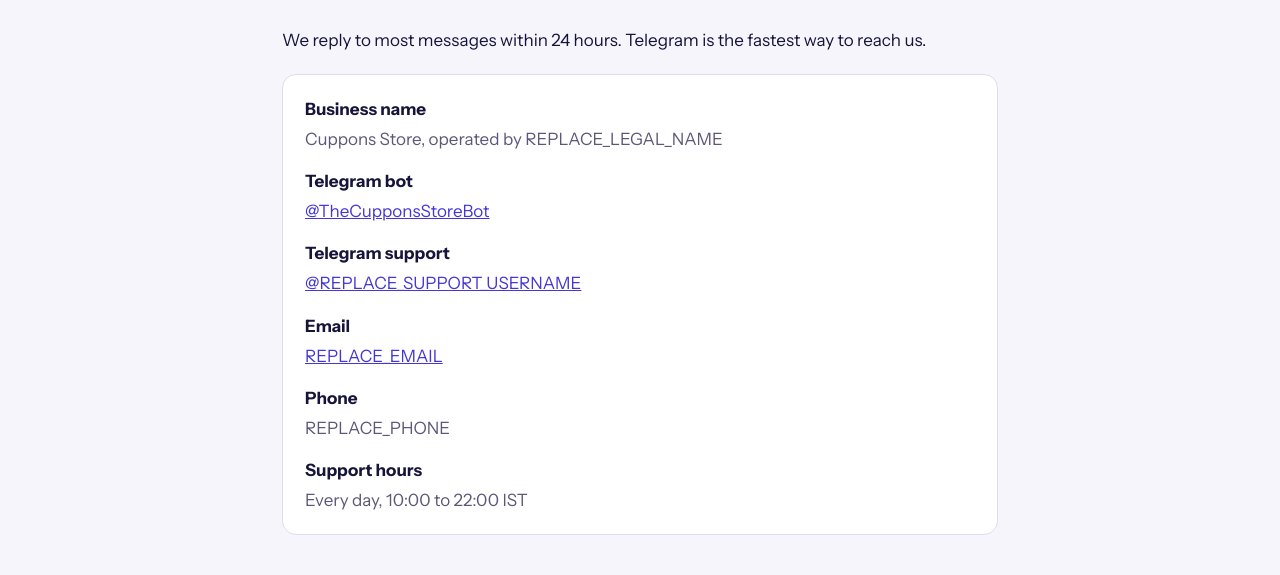
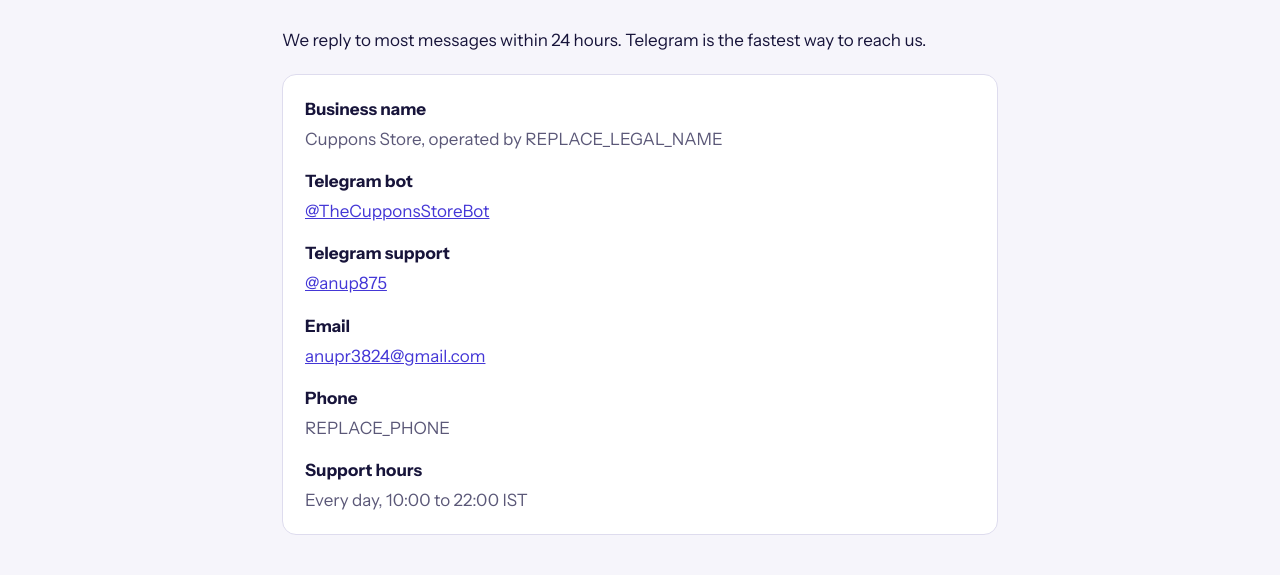
Before and after one commit to royjumi54-sys/cuppons-Store-website-, a plain HTML site: page contact.html in a window 1280 px wide. Shown: the part 208-783 px from the top of the page. Drawn offline with nearby package versions, Linux system fonts and the light colour scheme.

Commit message:
Update contact.html

```diff
--- a/contact.html
+++ b/contact.html
@@ -13,8 +13,8 @@
 <div class="card"><dl>
 <dt>Business name</dt><dd>Cuppons Store, operated by REPLACE_LEGAL_NAME</dd>
 <dt>Telegram bot</dt><dd><a href="https://t.me/TheCupponsStoreBot">@TheCupponsStoreBot</a></dd>
-<dt>Telegram support</dt><dd><a href="https://t.me/REPLACE_SUPPORT_USERNAME">@REPLACE_SUPPORT_USERNAME</a></dd>
-<dt>Email</dt><dd><a href="mailto:REPLACE_EMAIL">REPLACE_EMAIL</a></dd>
+<dt>Telegram support</dt><dd><a href="https://t.me/REPLACE_SUPPORT_USERNAME">@anup875</a></dd>
+<dt>Email</dt><dd><a href="mailto:REPLACE_EMAIL">anupr3824@gmail.com</a></dd>
 <dt>Phone</dt><dd>REPLACE_PHONE</dd>
 <dt>Support hours</dt><dd>Every day, 10:00 to 22:00 IST</dd>
 </dl></div>
```
